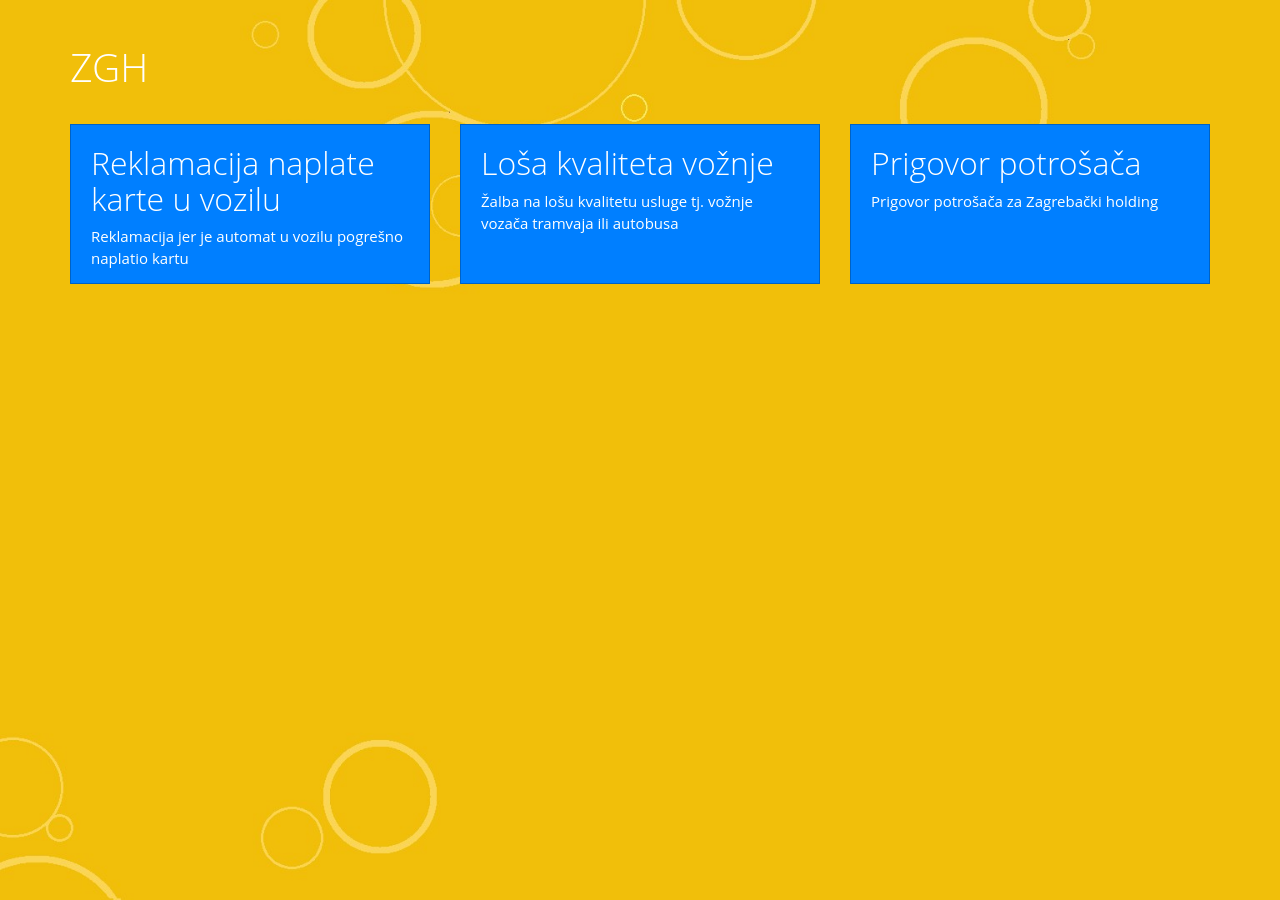
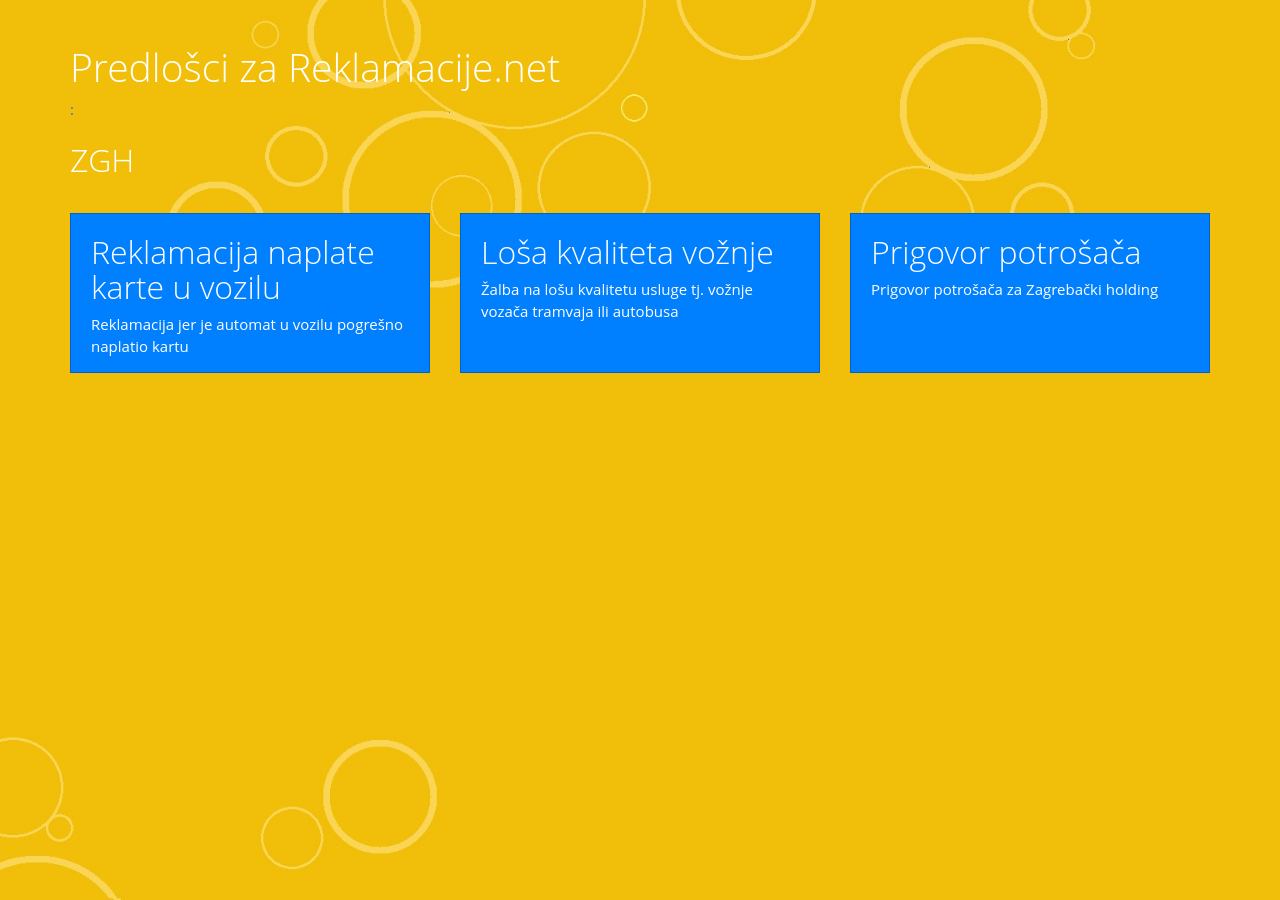
Before and after one commit to codeforcroatia/reklamacijenet-podnesi, a Jekyll site: the page built from zgh/index.html, in a window 1280 px wide. Built offline with Jekyll 4.4.1, drawn with Linux system fonts in a browser that asks for light colours.

Commit message:
Update index.html

```diff
--- a/zgh/index.html
+++ b/zgh/index.html
@@ -10,7 +10,7 @@
 
 	<header class="row">
 	  <div class="col-sm-6 col-md-12" style="margin-top:25px;margin-bottom:25px">
-	    <h1 id="pin">{{page.title}}</h1>
+		  <a href="/"><h1 id="pin">{{site.title}}</h1></a>: <h2 id="pin">{{page.title}}</h2>
 	  </div>
 	</header>
 	<nav>
```
